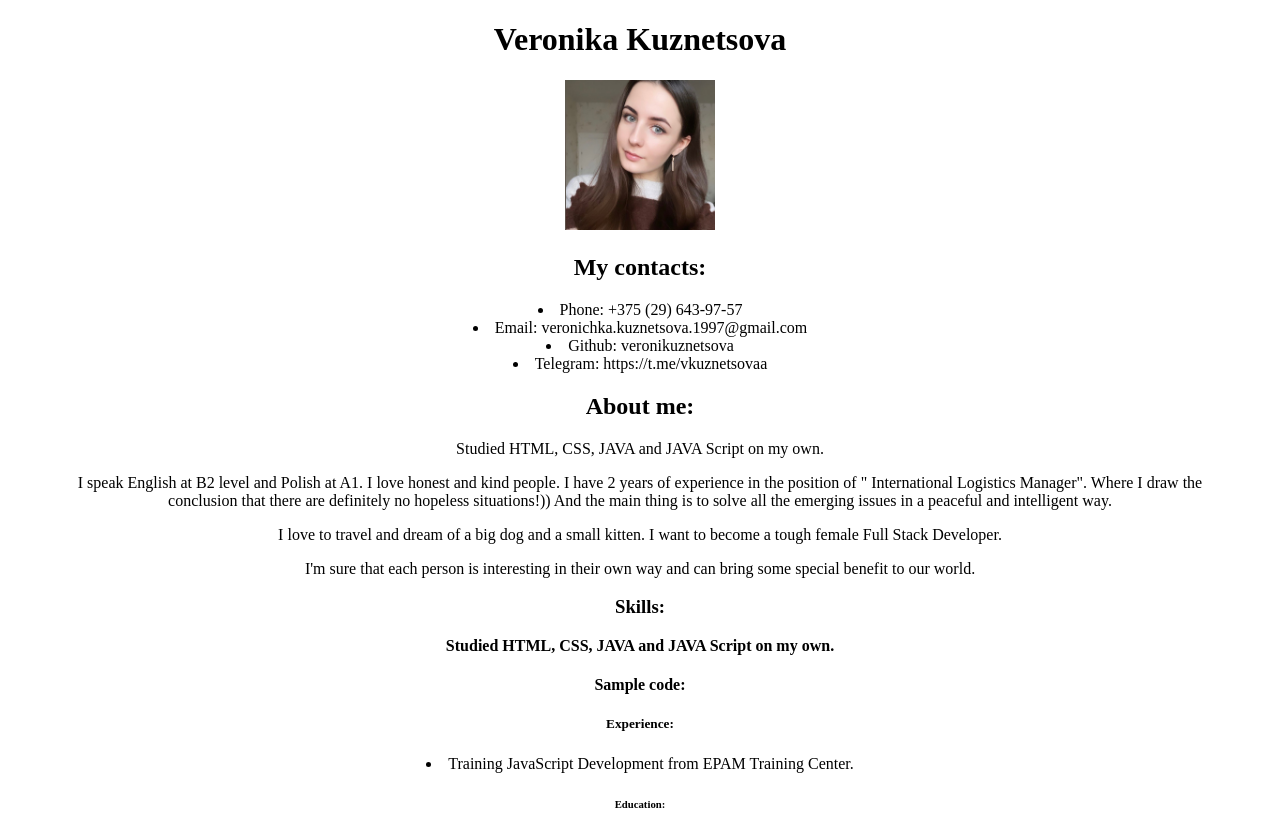
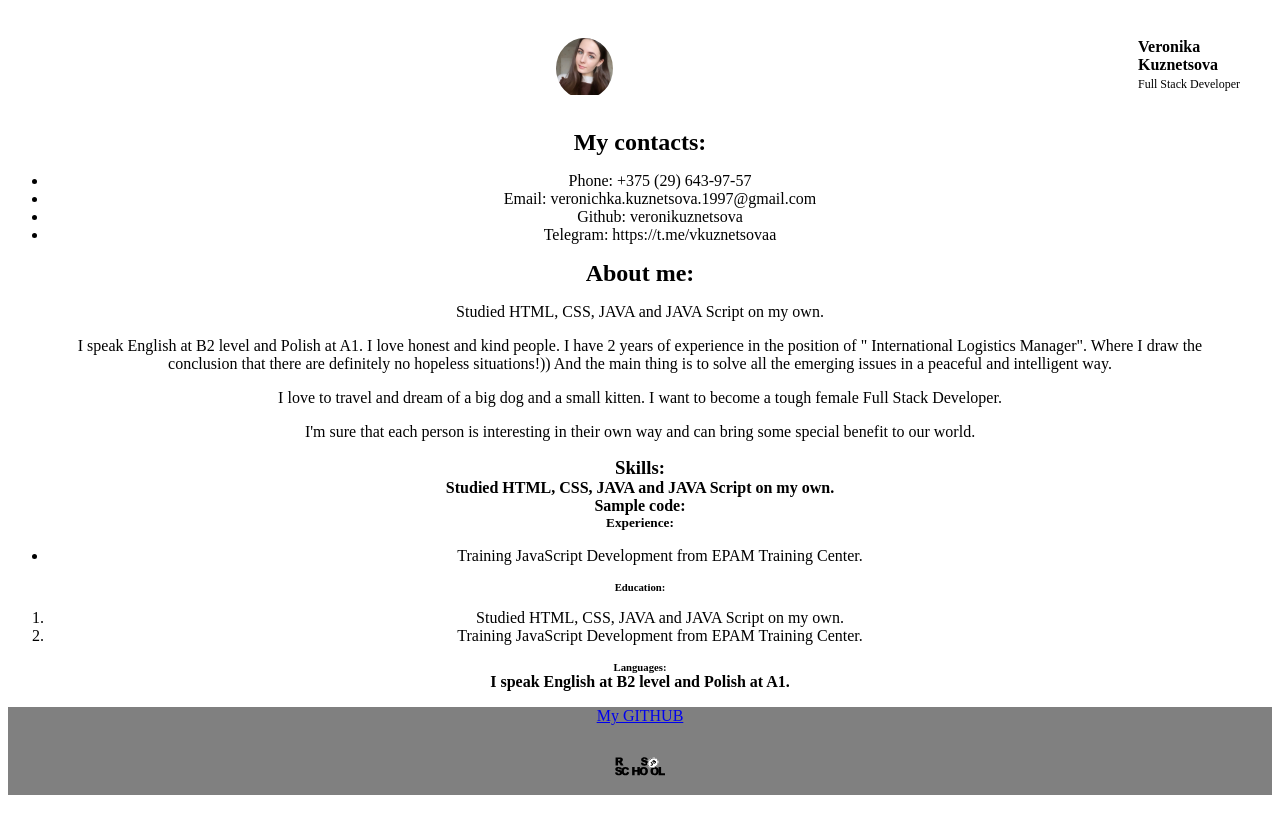
Before and after one commit to veronikuznetsova/rsschool-cv, a plain HTML site: page index.html in a window 1280 px wide. Shown: the top 813 px of the page. Drawn offline with Linux system fonts and the light colour scheme.

Commit message:
fix: add new doc

```diff
--- a/index.html
+++ b/index.html
@@ -5,28 +5,86 @@
 	<meta http-equiv="x-ua-compatible" content="ie=edge">
  <title>My CV</title>
  <style>
- 	div{
+ 	header{
+ 		width: 100%;
+    max-width: 1200px;
+    padding-left: 15px;
+    padding-right: 15px;
+    margin: 0 auto;
+    padding: 30px 0;
+ 	}
+ 	.user {
+    display: flex;
+    }
+.user__avatar {
+    width: auto;
+    height: auto;
+    margin: 0 auto;
+    overflow: hidden;
+    border-radius: 50%
+}
+.user__content {
+   padding-left: 9px;
+}
+.user__name {
+    margin-bottom: 3px;
+    font-size: 16px;
+    line-height: 18px;
+    color: black;
+    font-weight: 700;
+}
+.user__prof {
+    font-size: 12px;
+    color: black;
+}
+ 	h1, h2, h3, h4, h5, h6 {
+    margin: 0;
+    }
+ 	.all{
  		text-align: center;
+ 	}
+ 	footer{
+ 		text-align: center;
+ 		background-color: gray;
  	}
  </style>
 </head>
 <body>
 
+
+<!-- Header -->
+   <header class='header'>
+
+       <div class='user'>
+        <div class='user__avatar'>
+        <img src='iam.jfif' width='57' height='57' alt='I am'>
+        </div>
+        <div class='user__content'>
+            <div class='user__name'>
+             Veronika<br>Kuznetsova
+            </div>
+            <div class='user__prof'>Full Stack Developer</div>
+       </div>
+   </div>
+   </header>
+
 <div class='all'>
-<h1> Veronika Kuznetsova </h1>
-<img src="iam.jfif" alt="My photo" width="150px" height="150px"></>
+<main>
 
 <h2> My contacts: </h2>
+<ul>
 <li> Phone: +375 (29) 643-97-57 </li>
 <li> Email: veronichka.kuznetsova.1997@gmail.com </li>
 <li> Github: veronikuznetsova </li>
-<li> Telegram: https://t.me/vkuznetsovaa</li>
+<li> Telegram: https://t.me/vkuznetsovaa</li> </ul>
 
+<article>
 <h2> About me: </h2>
 <blockquote> <p> Studied HTML, CSS, JAVA and JAVA Script on my own. </p>
 <p>I speak English at B2 level and Polish at A1. I love honest and kind people. I have 2 years of experience in the position of " International Logistics Manager". Where I draw the conclusion that there are definitely no hopeless situations!)) And the main thing is to solve all the emerging issues in a peaceful and intelligent way. </p>
 <p> I love to travel and dream of a big dog and a small kitten. I want to become a tough female Full Stack Developer. </p>
 <p> I'm sure that each person is interesting in their own way and can bring some special benefit to our world.</p></blockquote>
+</article>
 
 <h3> Skills: </h3>
 <b> Studied HTML, CSS, JAVA and JAVA Script on my own.</b>
@@ -34,7 +92,8 @@
 <h4> Sample code: </h4>
 
 <h5> Experience: </h5>
-<li> Training JavaScript Development from EPAM Training Center. </li>
+<ul>
+<li> Training JavaScript Development from EPAM Training Center. </li> </ul>
 
 <h6> Education: </h6>
 <ol>
@@ -44,7 +103,14 @@
 
 <h6> Languages: </h6>
 <b>I speak English at B2 level and Polish at A1.</b>
+</main>
 </div>
+
+<footer>
+	<p><a href="https://github.com/veronikuznetsova">My GITHUB</a></p>
+	<p><a href="https://rs.school/js/"><img src="rs_school_js.svg" width="50"
+   height="50" alt="rs.school"></a></p>
+</footer>
 
 </body>
 </html>
```
Also changed, not shown: rs_school_js.svg (added).
